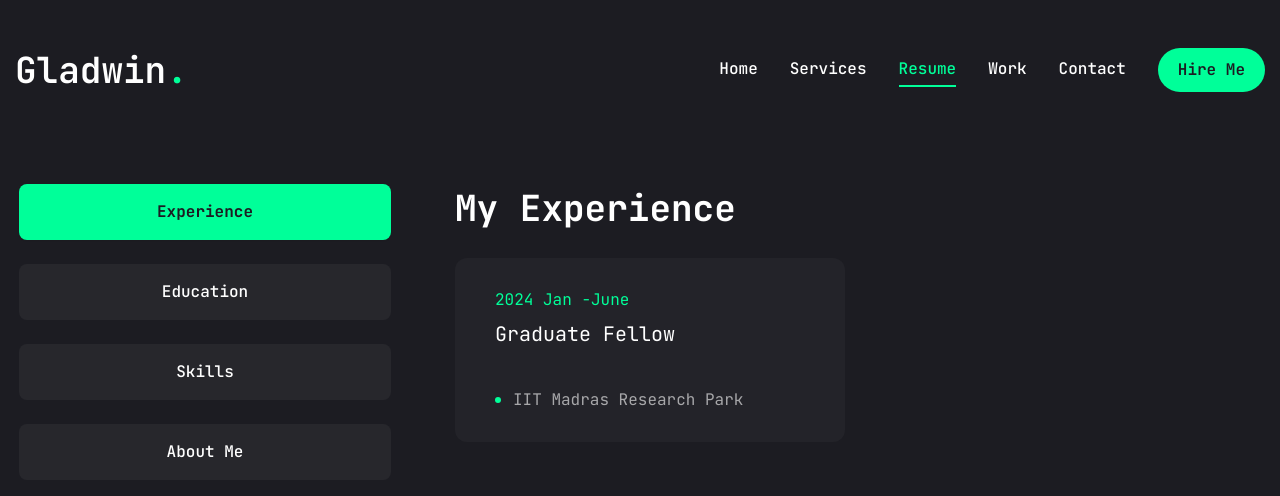
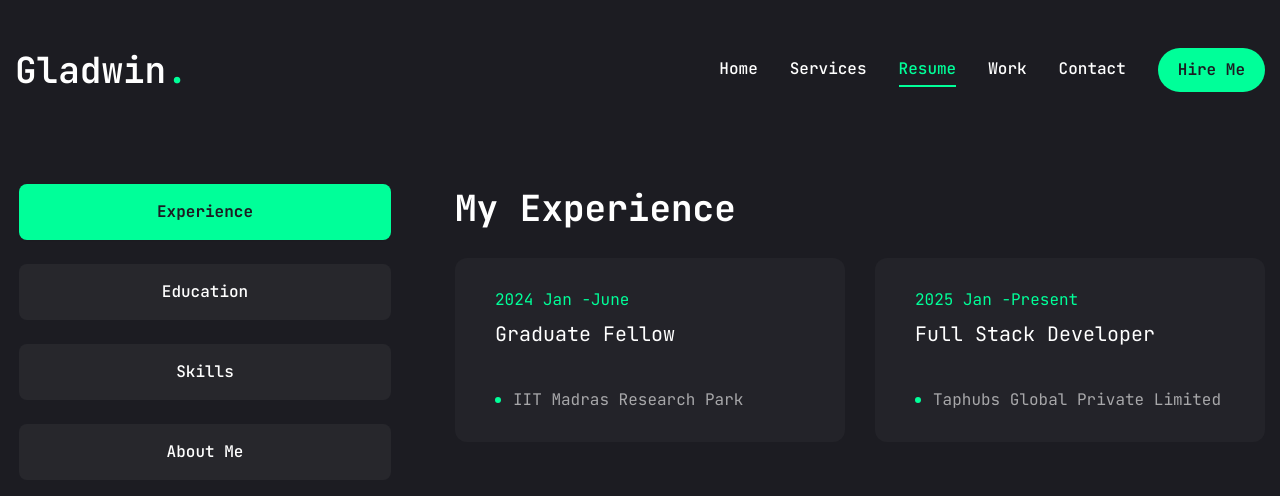
Before and after one commit to gs-py/gladwin, a Next.js app: page /resume in a window 1280 px wide. Shown: the top 496 px of the page. Built offline with nearby package versions, Linux system fonts and the light colour scheme.

Commit message:
Added new skills and experience sections, including TypeScript, JavaScript, and Node.js, along with a new job entry for Full Stack Developer at Taphubs Global Private Limited.

```diff
--- a/app/resume/page.jsx
+++ b/app/resume/page.jsx
@@ -1,8 +1,8 @@
 "use client";
 
-import { FaCss3,  FaReact, FaPython, FaHtml5 } from "react-icons/fa"
+import { FaCss3,  FaReact, FaPython, FaHtml5, FaNodeJs } from "react-icons/fa"
 import { FiFigma } from "react-icons/fi";
-import { SiTailwindcss , SiNextdotjs, SiDjango } from 'react-icons/si'
+import { SiTailwindcss , SiNextdotjs, SiDjango, SiTypescript, SiJavascript } from 'react-icons/si'
 
 
 
@@ -53,6 +53,11 @@ const experience = {
       company: "IIT Madras Research Park",
       position: "Graduate Fellow",
       duration: "2024 Jan -June"
+    },
+    {
+      company: "Taphubs Global Private Limited",
+      position: "Full Stack Developer ",
+      duration: "2025 Jan -Present"
     }
   ]
 
@@ -97,6 +102,18 @@ const skills = {
     {
       icon: <FaHtml5 />,
       name: "HTML",
+    },
+    {
+      icon: <SiTypescript />,
+      name: "TypeScript",
+    },
+     {
+      icon: <SiJavascript />,
+      name: "JavaScript",
+    },
+      {
+      icon: <FaNodeJs />,
+      name: "Node.js",
     },
     {
       icon: <FaReact />,
```
